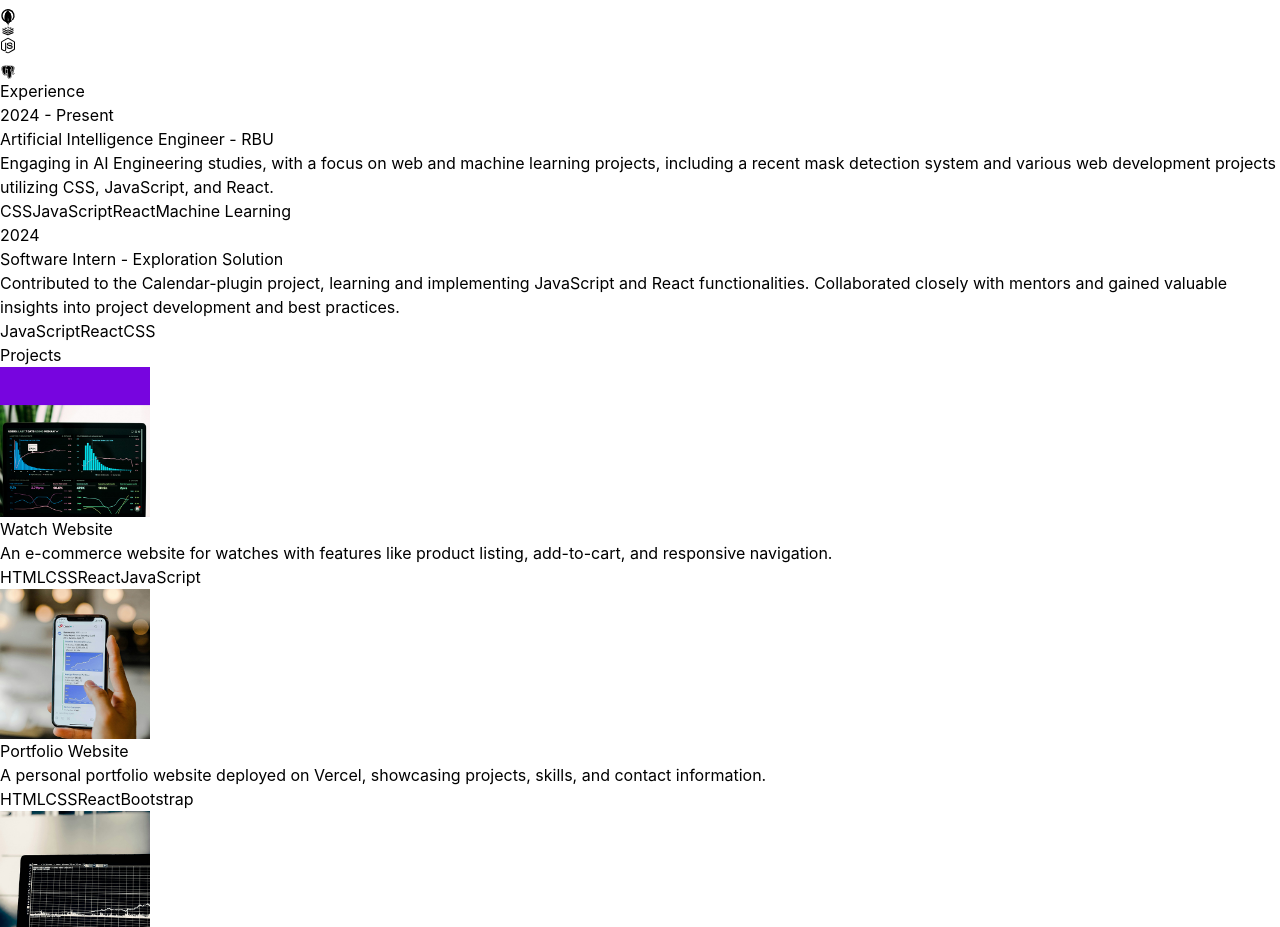
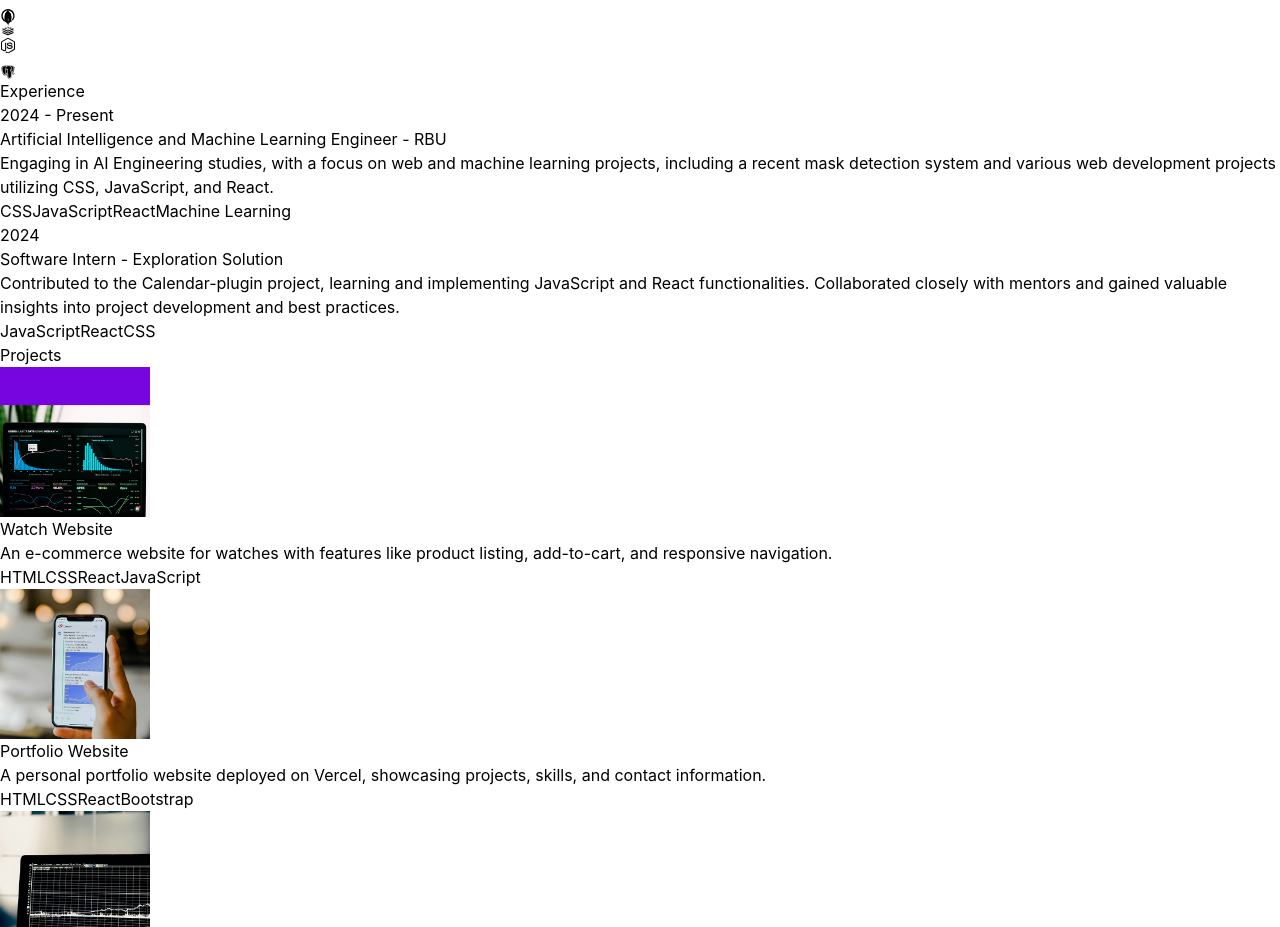
Before and after one commit to Himanshu20752005/Portfolio, a React (Vite) app: page / in a window 1280 px wide. Shown: the part 2042-2969 px from the top of the page. Built offline with nearby package versions, Linux system fonts and the light colour scheme.

Commit message:
Update index.js

```diff
--- a/src/constants/index.js
+++ b/src/constants/index.js
@@ -10,7 +10,7 @@ export const ABOUT_TEXT = `I am an artificial intelligence engineer currently pu
 export const EXPERIENCES = [
   {
     year: "2024 - Present",
-    role: "Artificial Intelligence Engineer",
+    role: "Artificial Intelligence and Machine Learning Engineer",
     company: "RBU",
     description: `Engaging in AI Engineering studies, with a focus on web and machine learning projects, including a recent mask detection system and various web development projects utilizing CSS, JavaScript, and React.`,
     technologies: ["CSS", "JavaScript", "React", "Machine Learning"],
```
